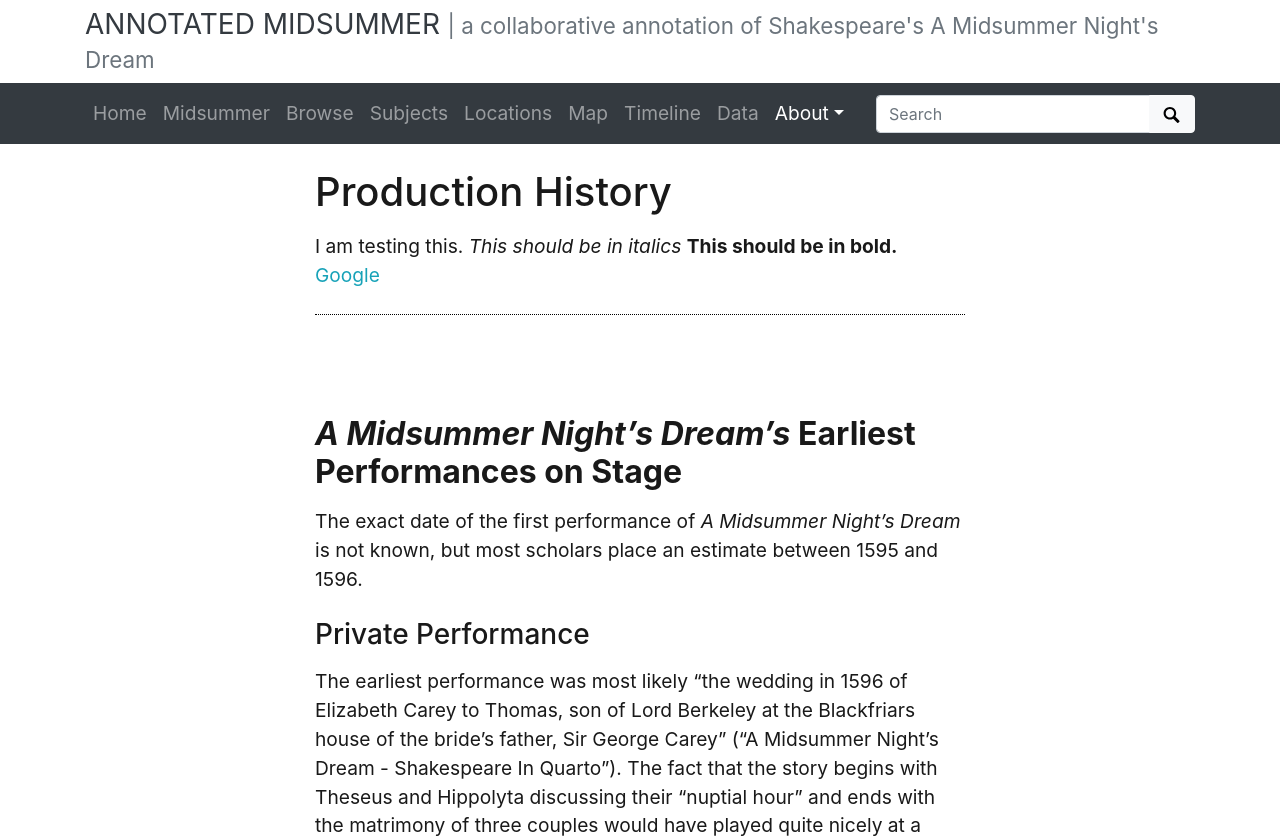
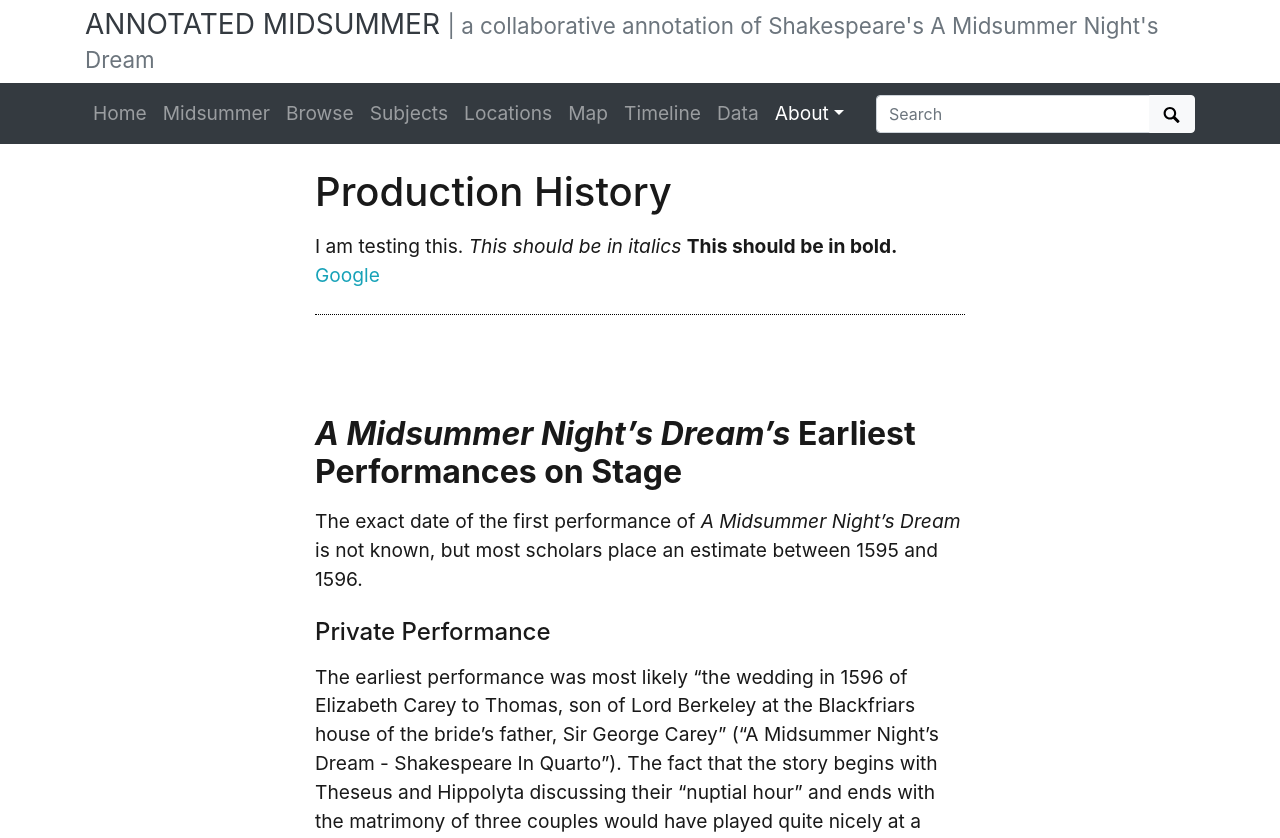
Before and after one commit to thecdil/dramaturgy, a Jekyll site: the page built from pages/production.md, in a window 1280 px wide. Shown: the top 838 px of the page. Built offline with Jekyll 4.4.1, drawn with Linux system fonts in a browser that asks for light colours.

```diff
--- a/pages/production.md
+++ b/pages/production.md
@@ -8,12 +8,13 @@ permalink: /production.html
 # Production History
 I am testing this. *This should be in italics* **This should be in bold.** [Google](http://www.google.com)
 
+
+
 ## *A Midsummer Night's Dream's* Earliest Performances on Stage
-
 The exact date of the first performance of *A Midsummer Night’s Dream* is not known, but most scholars place an estimate between 1595 and 1596.
 
-### Private Performance
 
+#### Private Performance
 The earliest performance was most likely “the wedding in 1596 of Elizabeth Carey to Thomas, son of Lord Berkeley at the Blackfriars house of the bride’s father, Sir George Carey” ("A Midsummer Night's Dream - Shakespeare In Quarto"). The fact that the story begins with Theseus and Hippolyta discussing their “nuptial hour” and ends with the matrimony of three couples would have played quite nicely at a celebration of real-life wedding. (Figure 1)
 
 {% include feature/item-figure.html objectid="midsummer0025" width="25" %}
```
